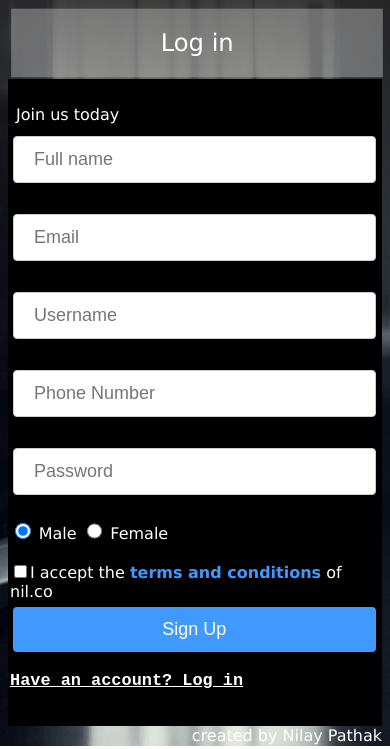
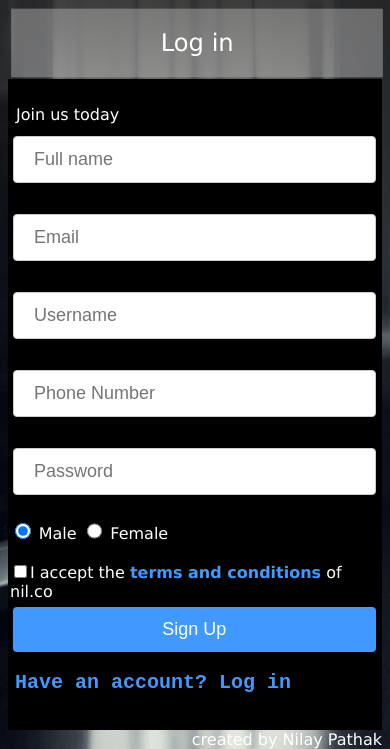
Before and after one commit to nilaypathak/nilaypathak.github.io, a plain HTML site: page forum/signup.html in a window 390 px wide. Shown: the part 98-847 px from the top of the page. Drawn offline with Linux system fonts and the light colour scheme.

Commit message:
Update mobile.css

```diff
--- a/forum/mobile.css
+++ b/forum/mobile.css
@@ -54,13 +54,13 @@ span {
   float:right;
 }
 .links{
-	font-size:1.3em;
-	color:white;
-
+	font-size:20px;
+	color:4099FF;
+	text-decoration:none;
+	margin-left:5px;
 }
 	.sentencelinks{
 	color:4099FF;
-size:0.5em;
 	text-decoration:none;
 
 }
```
Lines whose indentation alone changed are shown as unchanged.
